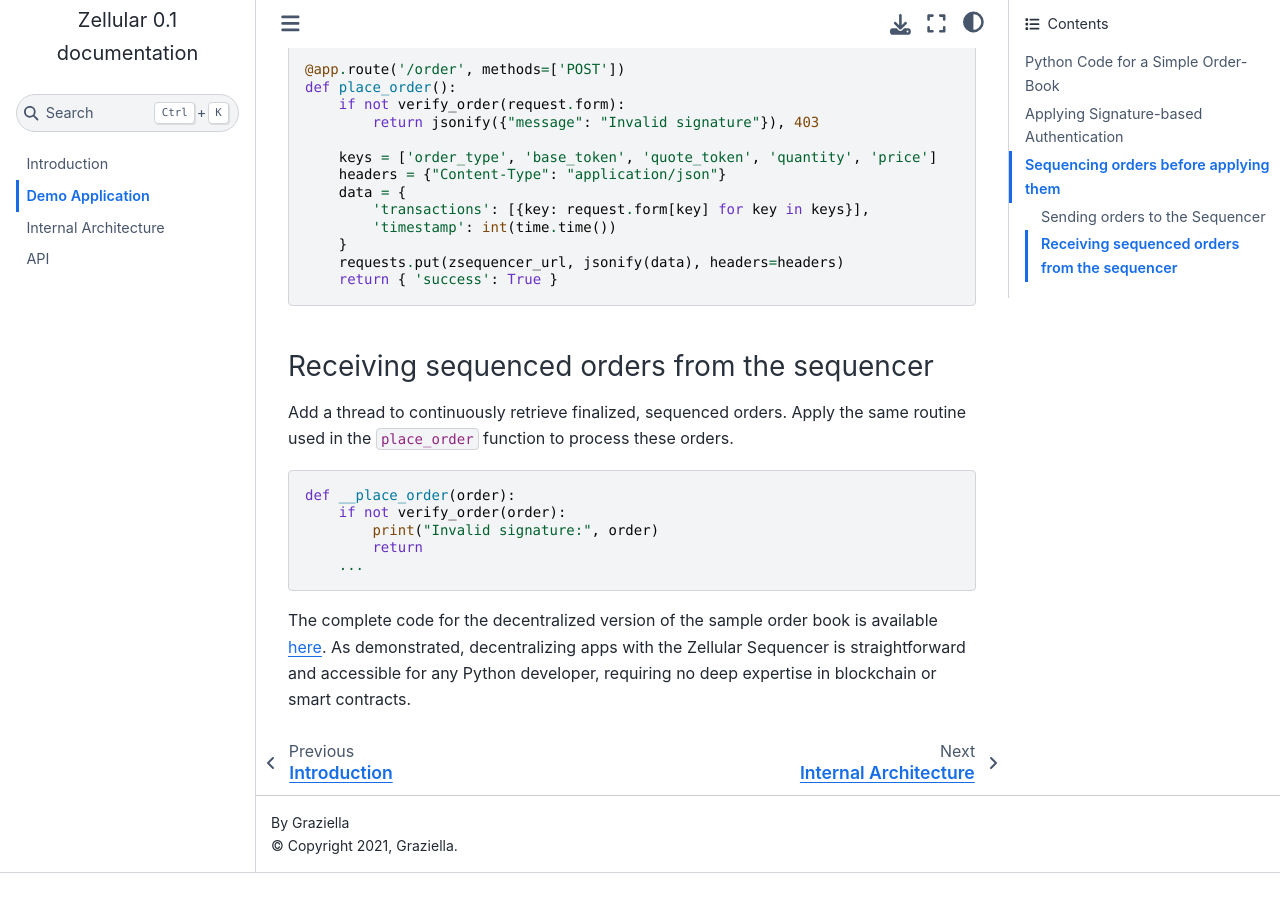
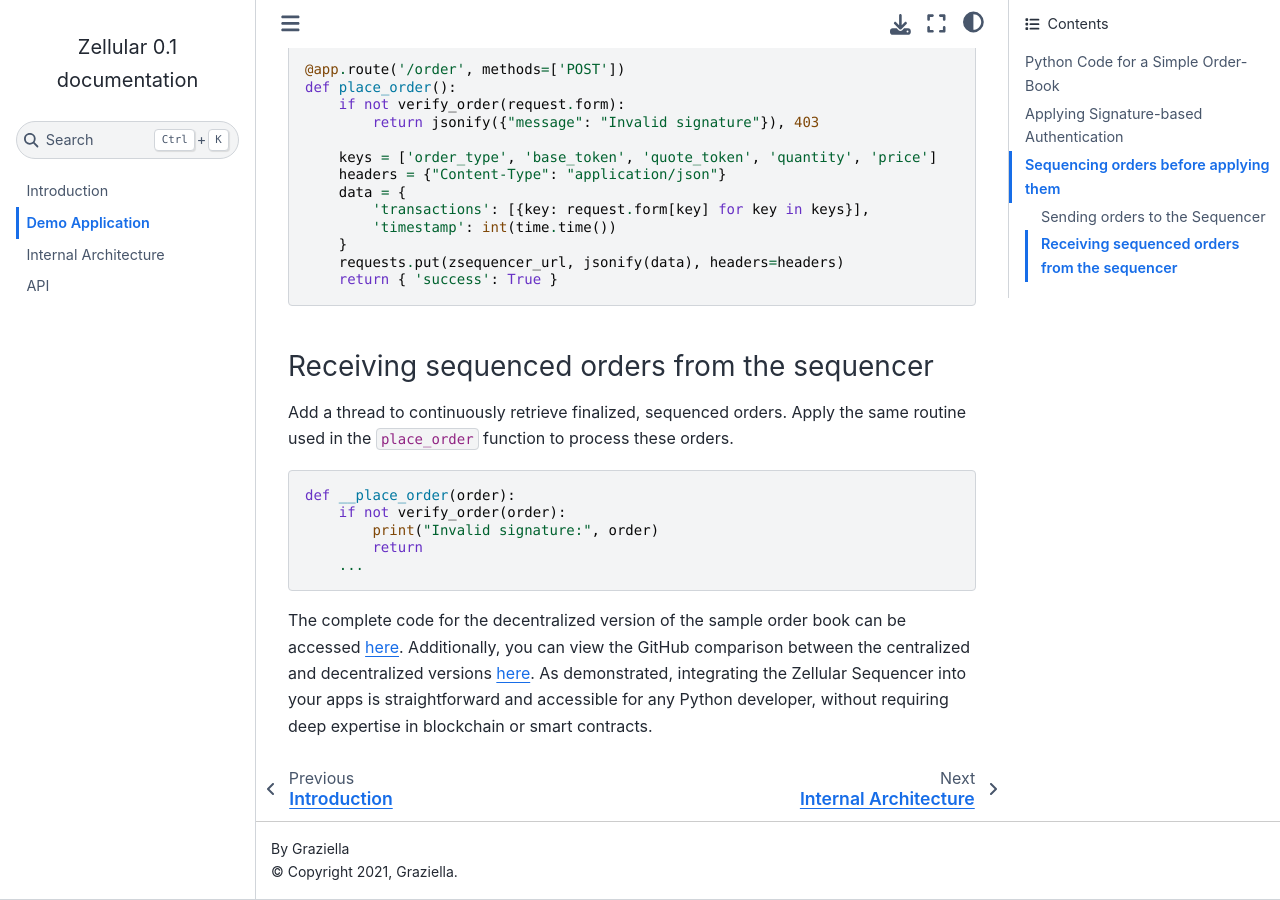
Before and after one commit to zellular-xyz/zsequencer, a Sphinx documentation site: the page built from docs/source/demo.rst, in a window 1280 px wide and 900 px high, scrolled down 3786 px. Built offline with Sphinx 7.4.7 and the Sphinx Book theme 1.1.4, drawn with Linux system fonts in a browser that asks for light colours; before the commit the page ends 4659 px from its top, so only the background shows below that.

Commit message:
update links

```diff
--- a/docs/source/demo.rst
+++ b/docs/source/demo.rst
@@ -6,7 +6,7 @@
 Python Code for a Simple Order-Book
 -----------------------------------
 
-The complete code for the sample order book is available at `this link <https://github.com/siftal/zsequencer/blob/main/docs/codes/order_book.py>`_. Below is a brief overview of the code structure:
+The complete code for the sample order book is available at `this link <https://github.com/siftal/zsequencer/blob/18ba23dda29813820d658c5033ad945784f88b31/docs/codes/order_book.py>`_. Below is a brief overview of the code structure:
 
 Setting up the Environment
 ~~~~~~~~~~~~~~~~~~~~~~~~~~
@@ -199,5 +199,4 @@
             return
         ...
 
-
-The complete code for the decentralized version of the sample order book is available `here <https://github.com/siftal/zsequencer/blob/main/docs/codes/zellular_order_book.py>`_. As demonstrated, decentralizing apps with the Zellular Sequencer is straightforward and accessible for any Python developer, requiring no deep expertise in blockchain or smart contracts.
+The complete code for the decentralized version of the sample order book can be accessed `here <https://github.com/siftal/zsequencer/blob/main/docs/codes/order_book.py>`_. Additionally, you can view the GitHub comparison between the centralized and decentralized versions `here <https://github.com/siftal/zsequencer/compare/18ba23d..39a1a42>`_. As demonstrated, integrating the Zellular Sequencer into your apps is straightforward and accessible for any Python developer, without requiring deep expertise in blockchain or smart contracts.
```
